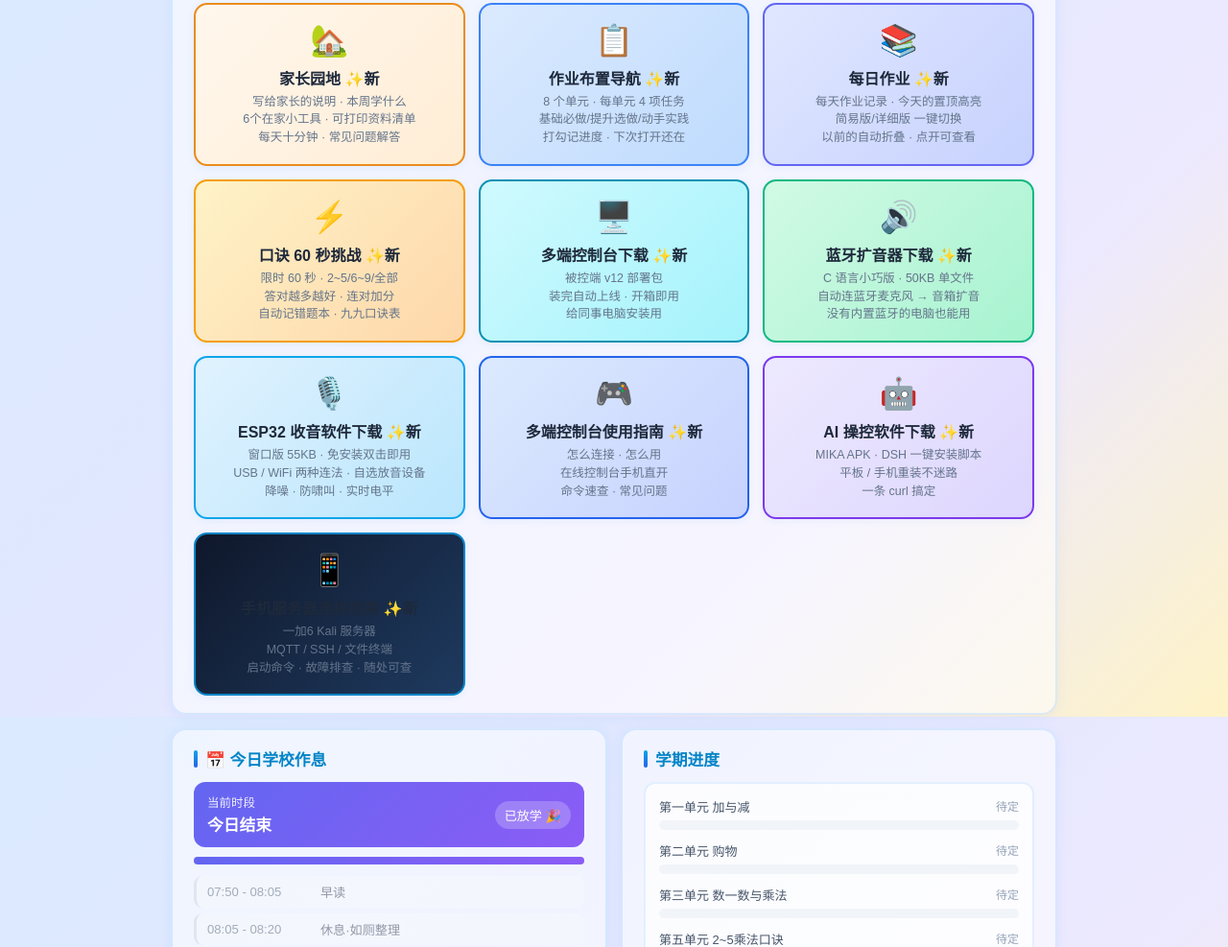
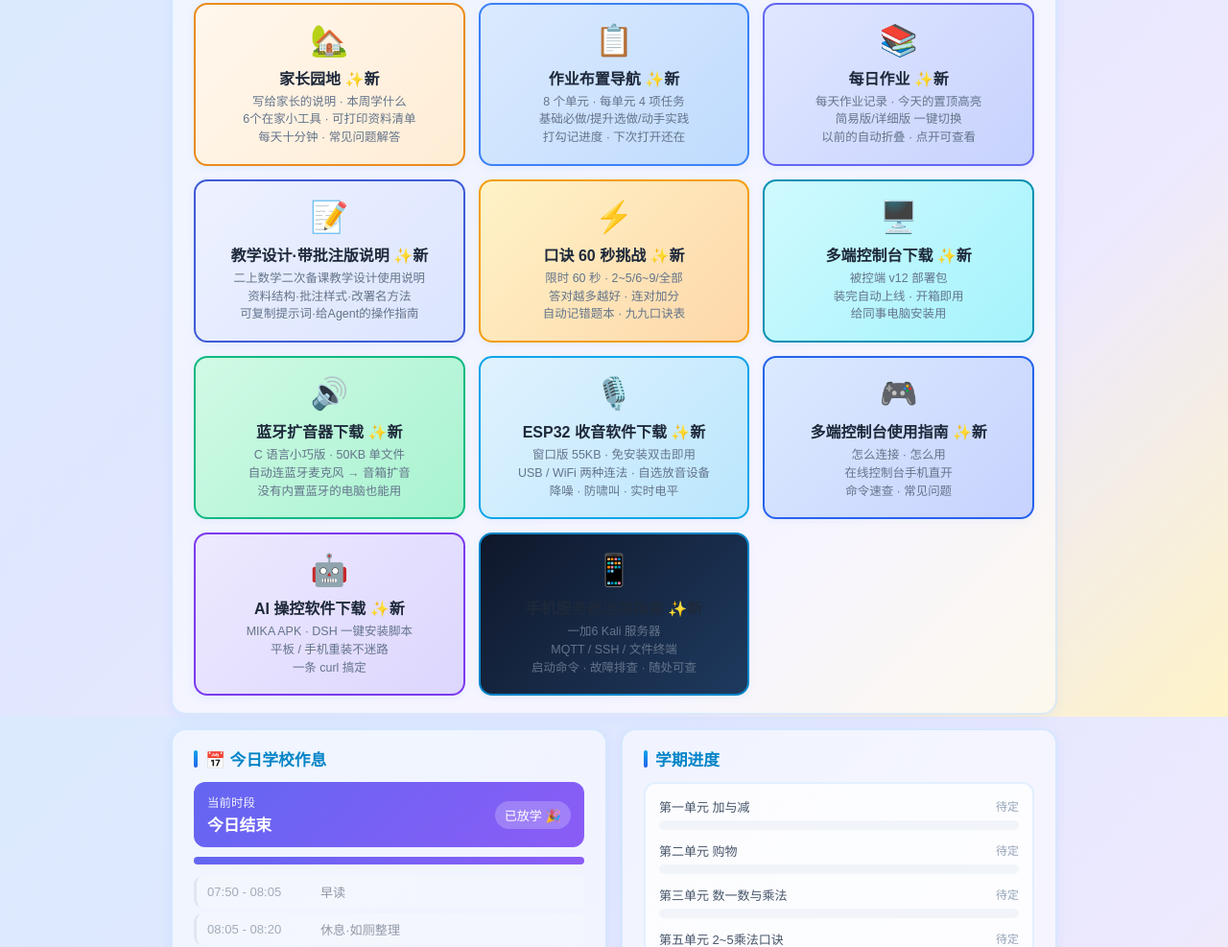
Before and after one commit to hlh66/hlh66.github.io, a plain HTML site: page index.html in a window 1280 px wide. Shown: the part 853-1840 px from the top of the page at 96% size. Drawn offline with Linux system fonts and the light colour scheme.

Commit message:
更新 index.html

```diff
--- a/index.html
+++ b/index.html
@@ -152,6 +152,11 @@ body{font-family:'Microsoft YaHei','PingFang SC',sans-serif;min-height:100vh;col
       <span class="r-icon">📚</span>
       <div class="r-name">每日作业 ✨新</div>
       <div class="r-desc">每天作业记录 · 今天的置顶高亮<br>简易版/详细版 一键切换<br>以前的自动折叠 · 点开可查看</div>
+    </a>
+    <a class="res-card" href="/jxsz/" target="_blank" style="border-color:#3f5bd6;background:linear-gradient(135deg,#eef2ff 0%,#dbe4ff 100%);">
+      <span class="r-icon">📝</span>
+      <div class="r-name">教学设计·带批注版说明 ✨新</div>
+      <div class="r-desc">二上数学二次备课教学设计使用说明<br>资料结构·批注样式·改署名方法<br>可复制提示词·给Agent的操作指南</div>
     </a>
     <a class="res-card" href="/kousuan/" target="_blank" style="border-color:#f59e0b;background:linear-gradient(135deg,#fef3c7 0%,#fed7aa 100%);">
       <span class="r-icon">⚡</span>
```
